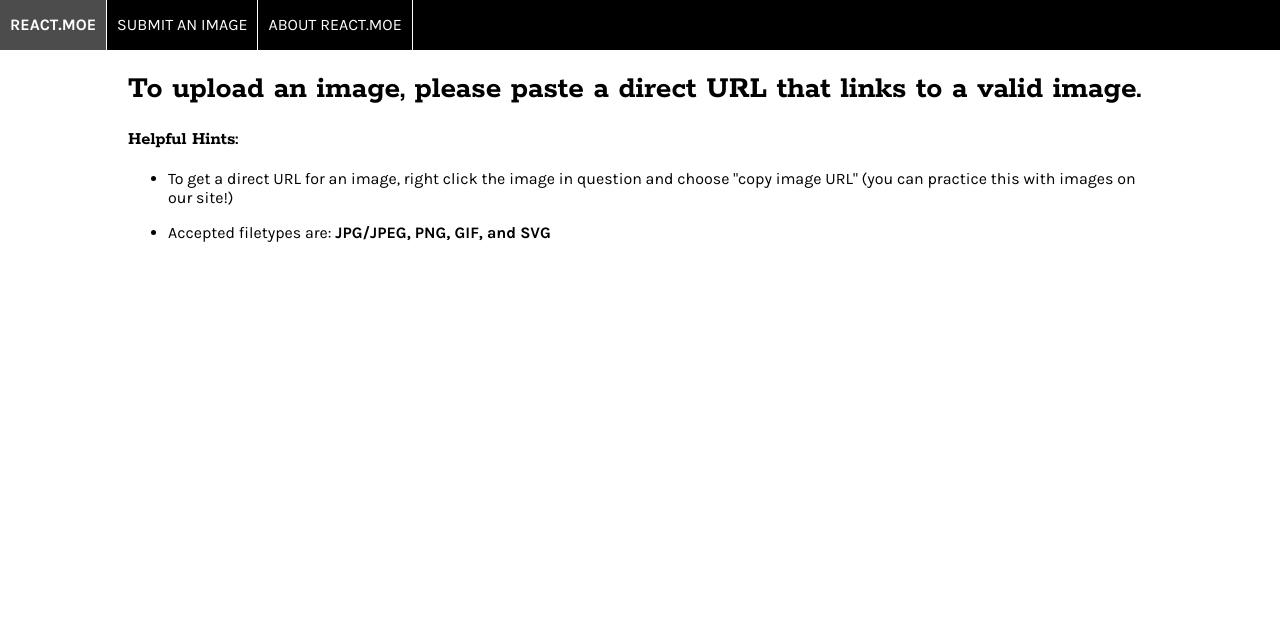
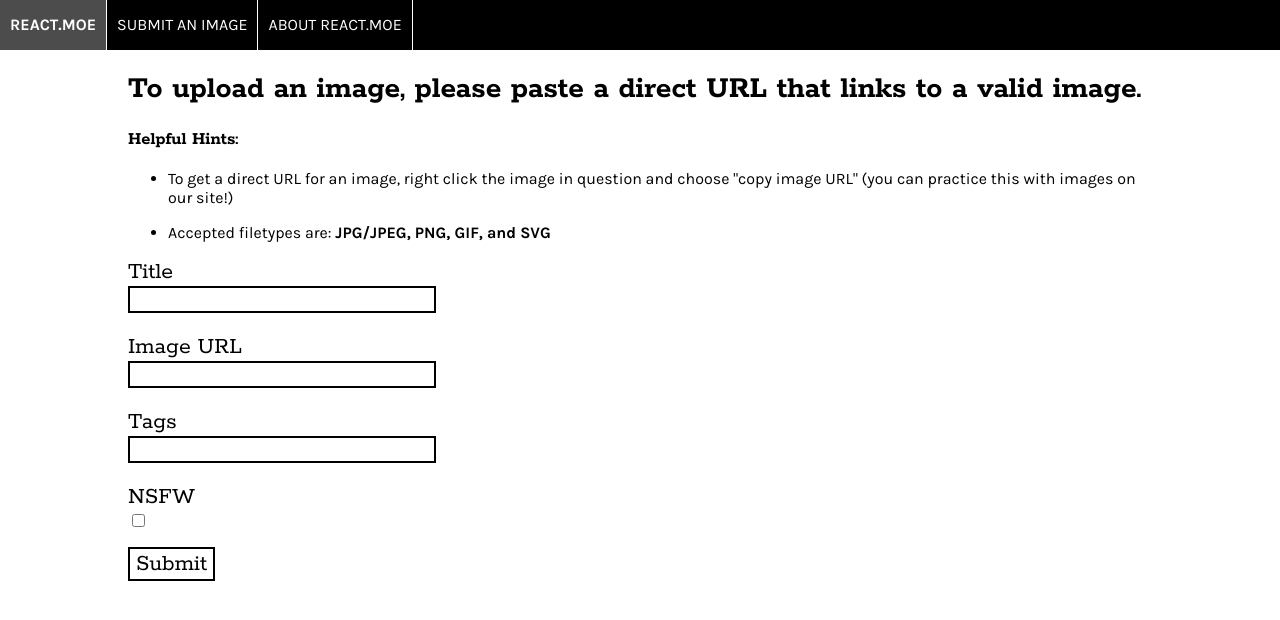
Before and after one commit to LucRSV/react-moe, a Flask app: template templates/addimg.html in a window 1280 px wide. Shown: the top 620 px of the page. Run offline with Flask 2, Linux system fonts and the light colour scheme; the template is opened without the code that fills it: values that come from a table or form of the project are taken from there, others are empty; parts of the project's set-up code (start-up, migrations or seed data) failed here and were passed over; some libraries are stand-ins or nearby versions.

Commit message:
added random image fetching, routes for tag based and direct image

```diff
--- a/run.py
+++ b/run.py
@@ -1,25 +1,91 @@
-from flask import Flask, request, render_template
+from flask import Flask, request, render_template, redirect, url_for
+from flask_wtf import Form
+from wtforms import TextField, BooleanField, SubmitField
+from wtforms.validators import InputRequired
 from flaskext.markdown import Markdown
-from scripts.dbtools import submit
+from static.scripts.dbtools import submitImg, getImg, getImgR, getTopTags
+import random
 
 application = Flask(__name__)
+application.debug = True
+application.secret_key = "1121Shoutai"
 
 Markdown(application)
 
+class submitForm(Form):
+	title = TextField(u'Title')
+	url = TextField(u'Image URL', [InputRequired("You must enter an image URL")])
+	tags = TextField(u'Tags', [InputRequired("You must enter some tags")])
+	nsfw = BooleanField(u'NSFW')
+	submit = SubmitField(u'Submit')
+
 @application.route("/")
 def main():
-	return render_template('main.html')
+	tags_raw = getTopTags()
+	tags = {}
+	for t in range(len(tags_raw)):
+		tags[tags_raw[t]] = {"tag":tags_raw[t], "img":getImgR(tags_raw[t])["url"]}
+
+	return render_template('main.html', tags=tag)
 
 @application.route("/add_image", methods=["POST", "GET"])
 def addImg():
-	if request.route == "GET":
-		return render_template('addimg.html')
-	elif request.route == "POST":
-		return render_template('addimg.html')
+	form = submitForm()
+	if request.method == "GET":
+		return render_template('addimg.html', form=form)
+	elif request.method == "POST":
+		# Adding in image filters for NSFW and animated Gifs
+		if form.validate():
+			filters = []
+			if form.nsfw.data == True:
+				filters.append("nsfw")
+			if ".gif" in form.url.data:
+				filters.append("animated")
+
+			tags = form.tags.data.split(",")
+			for i in range(len(tags)):
+				tags[i] = tags[i].lower()
+				if tags[i][0] == " ":
+					tags[i] = tags[i][1:]
+
+			uploader = []
+			uploader.append(request.environ.get('HTTP_X_REAL_IP', request.remote_addr))
+			errCheck = submitImg(form.title.data, tags, filters, form.url.data, uploader)
+			if errCheck == 'invalid URL supplied':
+				err = errCheck
+				return render_template('addimg.html', form=form, err=err)
+			else:
+				return redirect(url_for('img', imgId=errCheck))
+		else:
+			return render_template('addimg.html', form=form, err="An error occured when submitting your image. Please check all fields.")
 
 @application.route("/about")
 def about():
 	return render_template('about.html')
 
+@application.route("/img/<imgId>")
+def img(imgId):
+	img = getImg(imgId)
+	try:
+		return render_template('img.html', img=img["url"], title=img["title"], tags=img["tags"], imgId=imgId)
+	except:
+		return render_template('img.html', err="Image not found. It may have been removed, or there was a server error.")
+
+@application.route("/<tag>")
+def rimg(tag):
+	if "%20" in tag:
+		newTag = tag.split("%20")
+		tag = " ".join(newTag).lower()
+
+	elif "_" in tag:
+		newTag = tag.split("_")
+		tag = " ".join(newTag).lower()
+
+	img = getImgR(tag)
+	if img == "No image found for tag %s" % (tag):
+		return render_template('img.html', err=img)
+	else:
+		return render_template('img.html', img=img["url"], title=img["title"], tags=img["tags"], imgId=img["imgId"])
+
 if __name__=="__main__":
 	application.run(host="0.0.0.0")
--- a/static/styles.css
+++ b/static/styles.css
@@ -63,6 +63,73 @@ h1, h2, h3, h4{
 	margin: 0 auto;
 }
 
+.err{
+	text-align: center;
+	color: #C70A0A;
+}
+
+.msg{
+	text-align: center;
+	color: #46A241;
+}
+
+#image{
+	margin: 40px auto;
+	max-width: 100%;
+	border: 5px solid #000;
+	display: block;
+}
+
+.title {
+	text-align: center;
+}
+
+.tags {
+	text-align: center;
+}
+
+.noimage{
+	font-size: 48px;
+	text-align: center;
+}
+
+/* submit image styling */
+
+.addImg input{
+	display: block;
+	margin-bottom: 20px;
+}
+
+.addImg label{
+	font-family: 'Rokkitt';
+	font-weight: 500;
+	font-size: 24px;
+	margin-top: 15px;
+}
+
+.addImg input[type=text]{
+	border: 2px solid #000;
+	width: 300px;
+	font-size: 18px;
+}
+
+.addImg input[type=submit]{
+	background: #fff;
+	background-color: #fff;
+	border: 2px solid #000;
+	font-family: 'Rokkitt';
+	font-size: 24px;
+	margin-top: 20px;
+	-webkit-transition: 0.3s;
+	-moz-transition: 0.3s;
+	-ms-transition: 0.3s;
+	transition: 0.3s;
+}
+
+.addImg input[type=submit]:hover{
+	background-color: #c4c4c4;
+}
+
 /* mobile styling */
 @media (max-width: 719px) and (min-width: 100px){
 	.nav-links li {
@@ -86,4 +153,12 @@ h1, h2, h3, h4{
 	.nav {
 		height: 50px;
 	}
+
+	.addImg input[type=text]{
+		width: 100%;
+	}
+
+	.addImg input[type=submit]{
+		width: 100%;
+	}
 }
--- a/templates/about.html
+++ b/templates/about.html
@@ -11,7 +11,7 @@ Need to react to something? We've got you covered.
 
 ##How does it help me?
 
-You want a good "smug" reaction, but don't know what to use. Simply link React.moe/smug, and we will do all the work for you.
+You need a good "smug" reaction, but don't know what to use. Simply link React.moe/smug, and we will do all the work for you.
 
 ##Can I add my own images?
 
--- a/templates/addimg.html
+++ b/templates/addimg.html
@@ -2,6 +2,12 @@
 {% block title %}Submit An Image{% endblock %}
 {% block head %}<meta name="description" content="Submit an image to React.moe" >{% endblock %}
 {% block content %}
+{% if err %}
+  <h2 class="err">{{ err }}</h2>
+{% endif %}
+{% if msg %}
+  <h2 class="msg">{{ msg }}</h2>
+{% endif %}
 {% filter markdown %}
 #To upload an image, please paste a direct URL that links to a valid image.
 
@@ -11,9 +17,30 @@
 
 - Accepted filetypes are: **JPG/JPEG, PNG, GIF, <!--[WebP](https://developers.google.com/speed/webp/), -->and SVG**
 {% endfilter %}
+<form class="addImg" action="{{ url_for('addImg') }}" method=post>
+{{ form.hidden_tag() }}
 
-<form id="submit-image">
+{{ form.title.label }}
+{{ form.title }}
 
+{{ form.url.label }}
+{{ form.url }}
+
+{{ form.tags.label }}
+{{ form.tags }}
+
+{{ form.nsfw.label }}
+{{ form.nsfw }}
+
+{{ form.submit }}
 </form>
-
+<script>
+$(document).ready(function(){
+  $('input').icheck({
+    checkboxClass: 'icheckbox_minimal',
+    radioClass: 'iradio_minimal',
+    increaseArea: '20%' // optional
+  });
+});
+</script>
 {% endblock %}
--- a/templates/base.html
+++ b/templates/base.html
@@ -12,7 +12,11 @@
   ga('send', 'pageview');
 
 </script>
-
+<!-- jQuery -->
+<script src="https://ajax.googleapis.com/ajax/libs/jquery/2.2.0/jquery.min.js"></script>
+<!-- iCheck -->
+<link href="/static/icheck/minimal.css" rel="stylesheet" />
+<script src="/static/scripts/icheck.min.js"></script>
 <!-- viewport -->
 <meta name="viewport" content="width=device-width; initial-scale=1.0">
 
```
Also changed, not shown: scripts/dbtools.py (deleted, +0 -30 lines).
